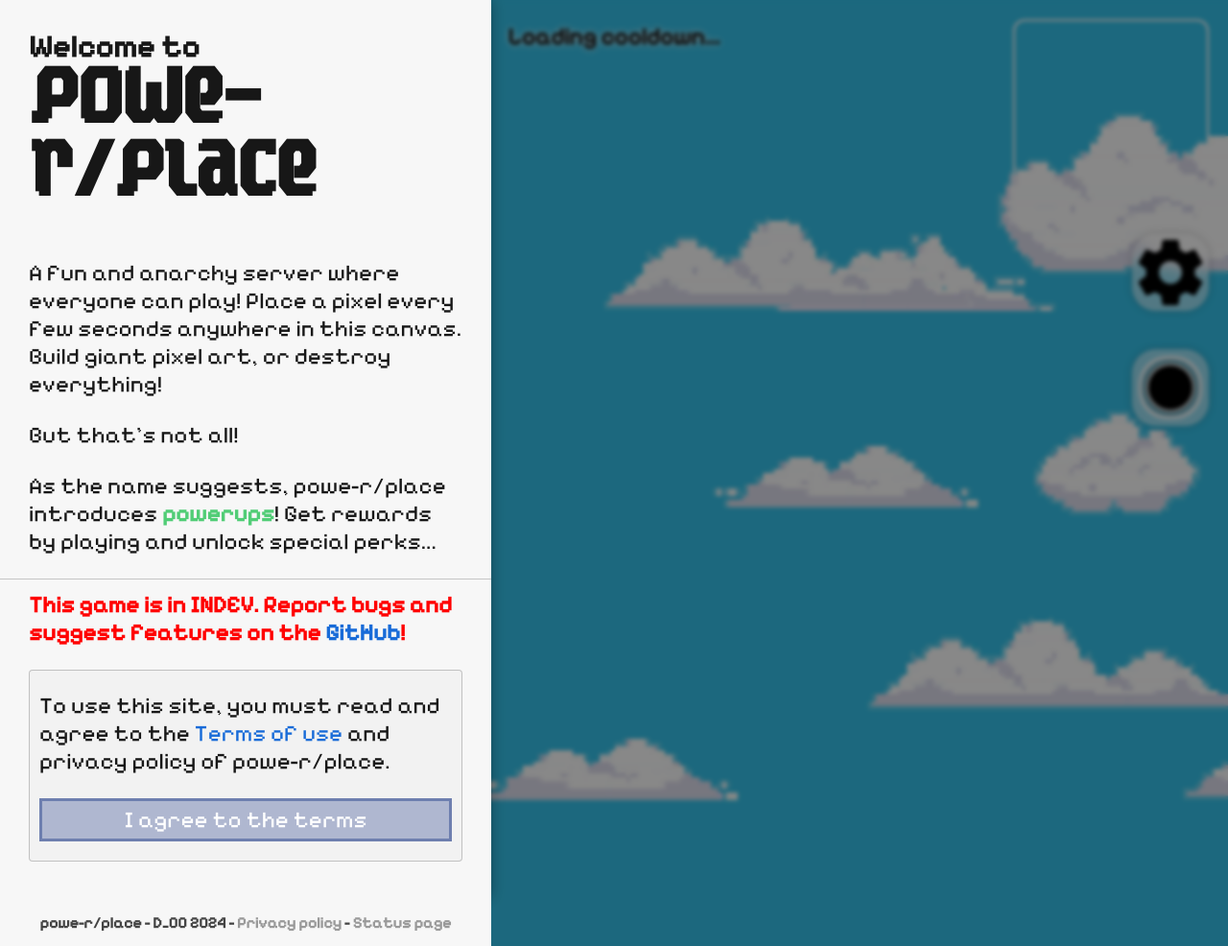
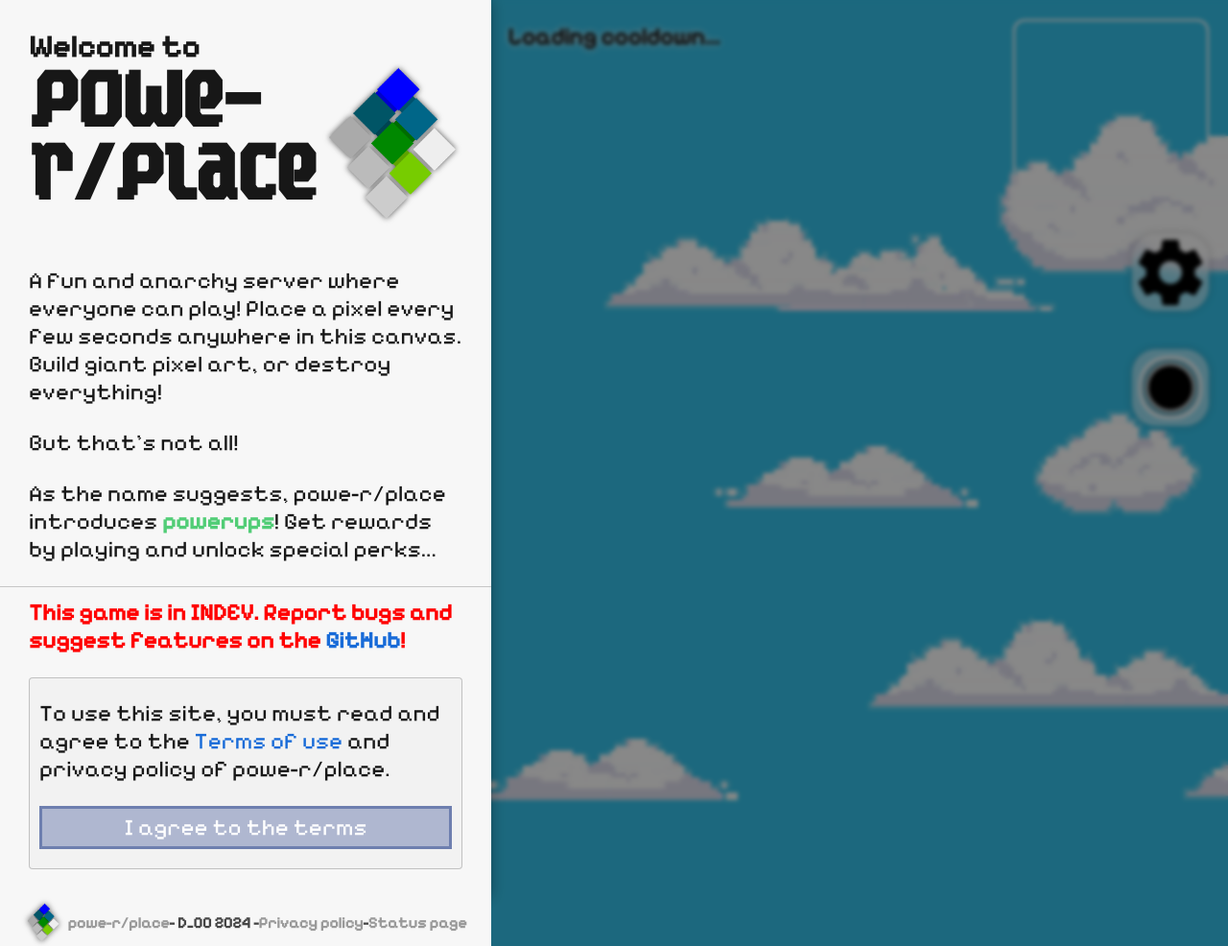
Before and after one commit to d-002/powe-rplace, a PHP site: page / in a window 1280 px wide. Shown: the whole page at 96% size. Run offline with PHP 8.4, Linux system fonts and the light colour scheme; some libraries are stand-ins or nearby versions.

Commit message:
Added logo, small changes

```diff
--- a/down.html
+++ b/down.html
@@ -24,7 +24,7 @@
         </div>
 
         <div id="footer">
-            <span>powe-r/place - D_00 2024 - <a href="/terms">Privacy policy</a> - <a href="/status">Status page</a></span>
+            <a href="/">powe-r/place</a> - D_00 2024 - <a href="/terms">Privacy policy</a> - <a href="/status">Status page</a>
         </div>
     </body>
 </html>
--- a/index.html
+++ b/index.html
@@ -68,7 +68,7 @@
             </div>
 
             <div id="small-footer">
-                <span>powe-r/place - D_00 2024 - <a href="/terms">Privacy policy</a> - <a href="/status">Status page</a></span>
+                <a href="/">powe-r/place</a> - D_00 2024 - <a href="/terms">Privacy policy</a> - <a href="/status">Status page</a>
             </div>
         </div>
     </body>
--- a/public/css/common.css
+++ b/public/css/common.css
@@ -46,6 +46,7 @@
     display: flex;
     justify-content: center;
     align-items: center;
+    gap: 5px;
 
     box-shadow: 0 0 10px #0003;
     backdrop-filter: blur(5px);
@@ -54,6 +55,22 @@
     color: var(--fg2);
 }
 
-#footer a {
+:is(#footer, #small-footer) a {
     color: var(--fg3);
 }
+
+:is(#footer, #small-footer) a:first-child {
+    display: flex;
+    align-items: center;
+    gap: 5px;
+}
+
+:is(#footer, #small-footer) a:first-child::before {
+    content: "";
+    width: 40px;
+    height: 40px;
+
+    background-image: url("/icon-512.png");
+    background-size: cover;
+    filter: drop-shadow(0 0 3px #000a);
+}
--- a/public/css/main.css
+++ b/public/css/main.css
@@ -281,10 +281,6 @@
     color: var(--fg2);
 }
 
-#small-footer a {
-    color: var(--fg3);
-}
-
 #popup.show>div {
     animation: slide 1s normal forwards ease-out;
 }
@@ -294,9 +290,24 @@
 }
 
 h1 {
+    display: flex;
+    align-items: center;
+    margin: 0 0 50px 0;
+
     font-family: "stifly", sans-serif;
     font-size: 80px;
-    margin: 0 0 50px 0;
+}
+
+h1::after {
+    content: "";
+    display: block;
+    width: 160px;
+    min-width: 160px;
+    height: 160px;
+
+    background-image: url("/icon-512.png");
+    background-size: cover;
+    filter: drop-shadow(0 0 3px #000a);
 }
 
 h2 {
--- a/public/css/terms.css
+++ b/public/css/terms.css
@@ -33,6 +33,7 @@
 }
 
 p {
+    text-align: justify;
     font-weight: 500;
     font-size: 24px;
 }
--- a/public/status.js
+++ b/public/status.js
@@ -132,7 +132,7 @@
 
         let i = Math.floor((evt.x-this.canvas.getBoundingClientRect().left-50)/16);
         if (i < 0) i = 0;
-        if (i > 47) i = 47;
+        if (i > 46) i = 46;
         const x = 35 + 16*i;
 
         this.ctx.fillStyle = "#fffa";
@@ -311,7 +311,7 @@
 function init() {
     // init handlers
     handlers.players = new Graph(dom.players, parsePlayers(), data => (data > 0 ? data : "no")+" player"+(data == 1 ? "" : "s")+" online");
-    handlers.down = new SquareGrid(dom.down, parseDown(), x => x, [[[-1, 0], "No data"], [[0, 0], "Running"], [[[0.001, 0], [1, 0]], "Down"], [[[0.001, 1], [1, 1]], "Maintenance"]], data => data[0] == 0 ? "Running" : (data[1] ? "Maintenance for " : "Down for ")+Math.round(data[0]*60)+"m");
+    handlers.down = new SquareGrid(dom.down, parseDown(), x => x, [[[-1, 0], "No data"], [[0, 0], "Running"], [[[0.001, 0], [1, 0]], "Down"], [[[0.001, 1], [1, 1]], "Maintenance"]], data => data[0] == 0 ? "Running" : (data[1] ? "Maintenance for " : "Down for ")+(data[0] >= 0.999 ? "1h" : Math.round(data[0]*60)+"m"));
     handlers.errors = new SquareGrid(dom.errors, parseErrors(), x => x >= 1 ? Math.min((x-0.999)/10, 1) : x, [[[-1, 0], "No data"], [[0, 0], "No errors"], [[[1, 0], [10, 0]], "Errors"]], data => data[0] ? data[0]+" error"+(data[0] == 1 ? "" : "s") : "no errors");
 
     // fill info p
@@ -319,7 +319,7 @@
 
     let sum = 0;
     handlers.down.data.forEach(point => sum += 1-point[0]);
-    dom.average.innerHTML = "Average uptime: "+Math.round(sum/0.48)+"%";
+    dom.average.innerHTML = "Average uptime: "+Math.round(sum/0.0048)/100+"%";
 
     sum = 0;
     handlers.errors.data.forEach(point => sum += point[0]);
--- a/server.js
+++ b/server.js
@@ -330,7 +330,8 @@
 
 // error handling
 function logErrorToFile(err) {
-    addDataToStatusFile(files.errors, Date.now()+" "+err.stack.replaceAll("\t", "    ").replaceAll("\n", "\t"));
+    // not using replaceAll because of glitch.com
+    addDataToStatusFile(files.errors, Date.now()+" "+err.stack.replace(/\t/g, "    ").replace(/\n/g, "\t"));
 }
 
 process.on("uncaughtException", err => {
--- a/status.html
+++ b/status.html
@@ -39,7 +39,7 @@
         </div>
 
         <div id="footer">
-            <span>powe-r/place - D_00 2024 - <a href="/terms">Privacy policy</a> - <a href="/status">Status page</a></span>
+            <a href="/">powe-r/place</a> - D_00 2024 - <a href="/terms">Privacy policy</a> - <a href="/status">Status page</a>
         </div>
     </body>
 </html>
--- a/terms.html
+++ b/terms.html
@@ -71,7 +71,7 @@
         <div id="margin"></div>
 
         <div id="footer">
-            <span>powe-r/place - D_00 2024 - <a href="/terms">Privacy policy</a> - <a href="/status">Status page</a></span>
+            <a href="/">powe-r/place</a> - D_00 2024 - <a href="/terms">Privacy policy</a> - <a href="/status">Status page</a>
         </div>
     </body>
 </html>
```
Also changed, not shown: TODO.md (+2 -0 lines), icon/icon-128.png (added), icon/icon-16.png (added), icon/icon-256.png (added), icon/icon-32.png (added), icon/icon-512.png (added), icon/icon-64.png (added), public/favicon.ico (added), public/icon-512.png (added), 1 other file.
